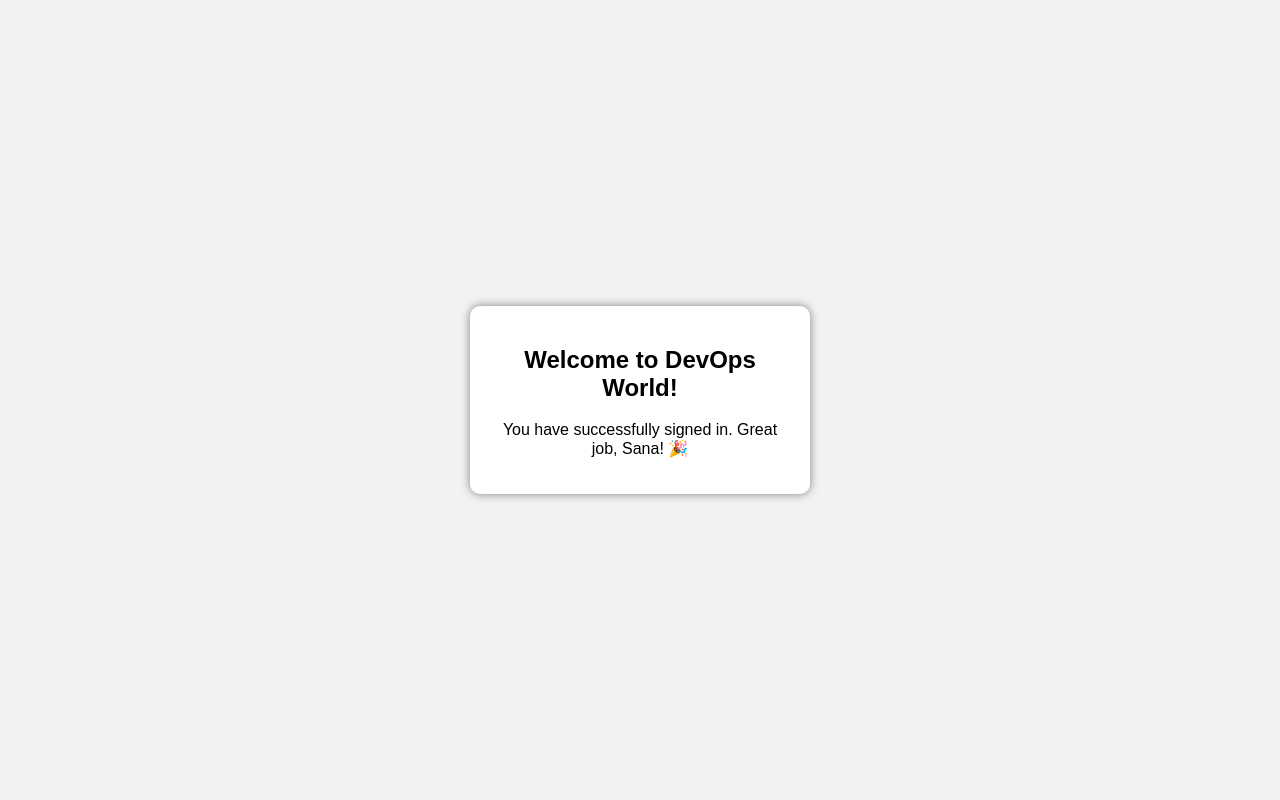
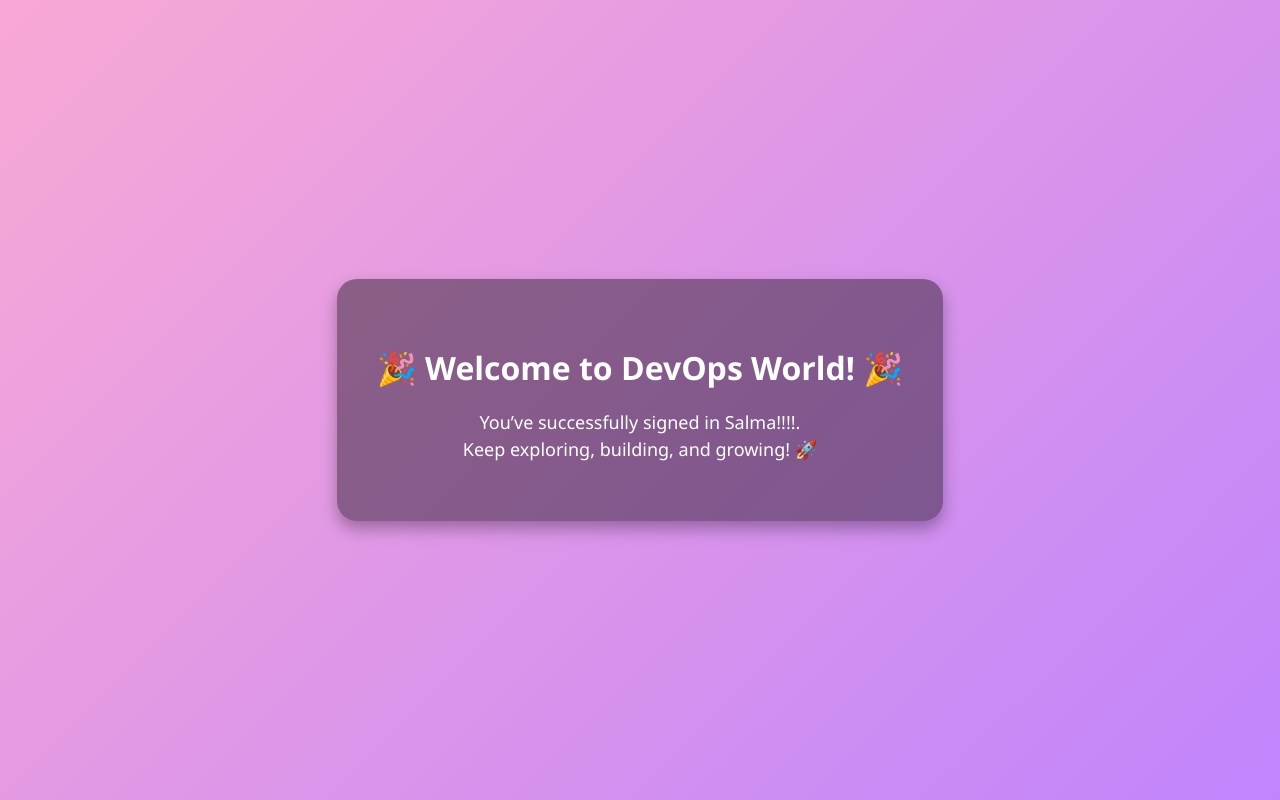
Before and after one commit to salmameera/auth_app, a plain HTML site: page welcome.html in a window 1280 px wide. Drawn offline with Linux system fonts and the light colour scheme.

Commit message:
Update welcome.html

```diff
--- a/welcome.html
+++ b/welcome.html
@@ -3,11 +3,41 @@
 <head>
   <title>Welcome</title>
   <link rel="stylesheet" href="style.css">
+  <style>
+    body {
+      background: linear-gradient(135deg, #f9a8d4, #c084fc);
+      color: white;
+      font-family: 'Segoe UI', sans-serif;
+      display: flex;
+      justify-content: center;
+      align-items: center;
+      height: 100vh;
+      margin: 0;
+    }
+
+    .welcome-box {
+      background: rgba(0, 0, 0, 0.4);
+      padding: 40px;
+      border-radius: 20px;
+      text-align: center;
+      box-shadow: 0 8px 16px rgba(0, 0, 0, 0.3);
+    }
+
+    h2 {
+      font-size: 32px;
+      margin-bottom: 20px;
+    }
+
+    p {
+      font-size: 18px;
+      line-height: 1.5;
+    }
+  </style>
 </head>
 <body>
-  <div class="container">
-    <h2>Welcome to DevOps World!</h2>
-    <p>You have successfully signed in. Great job, Sana! 🎉</p>
+  <div class="welcome-box">
+    <h2>🎉 Welcome to DevOps World! 🎉</h2>
+    <p>You’ve successfully signed in Salma!!!!.<br> Keep exploring, building, and growing! 🚀</p>
   </div>
 </body>
 </html>
```
